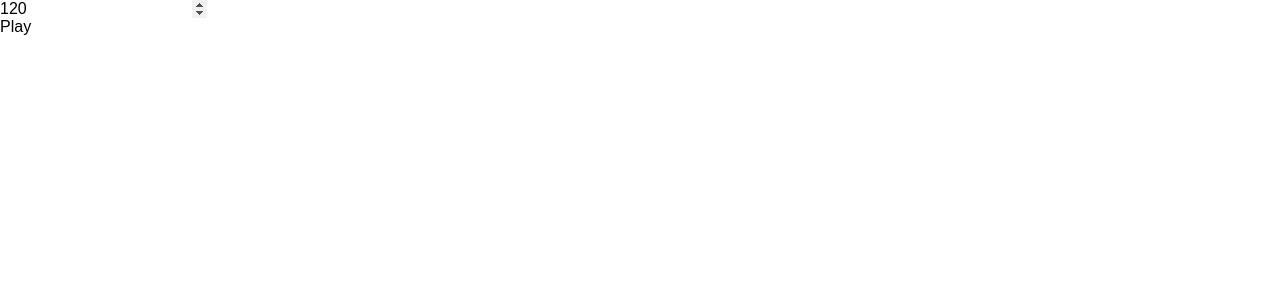
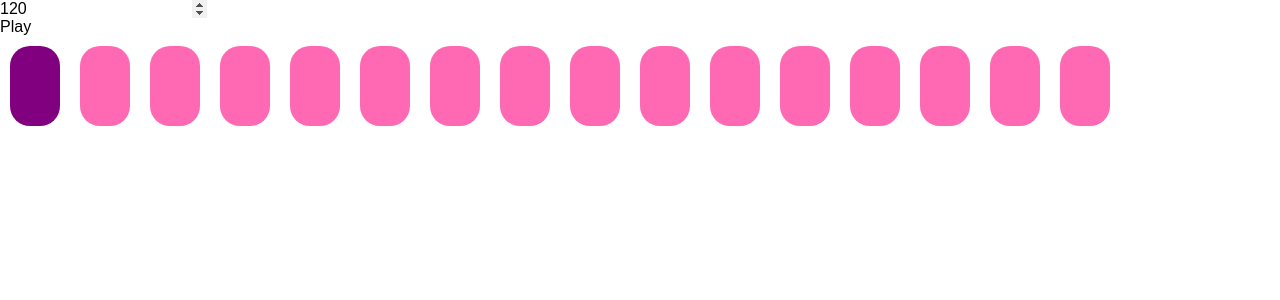
Before and after one commit to eliraybon/ElectronAligner, a React (Create React App) app: page / in a window 1280 px wide. Shown: the top 300 px of the page. Built offline with nearby package versions, Linux system fonts and the light colour scheme.

Commit message:
Implement step selection on sequencer row

```diff
--- a/public/application.css
+++ b/public/application.css
@@ -1 +1,3 @@
 @import "./assets/css/reset.css";
+@import "./assets/css/row.css";
+@import "./assets/css/step.css";
--- /dev/null
+++ b/public/assets/css/row.css
@@ -0,0 +1,3 @@
+.row {
+  display: flex;
+}
--- /dev/null
+++ b/public/assets/css/step.css
@@ -0,0 +1,11 @@
+.step {
+  width: 50px;
+  height: 80px;
+  border-radius: 20px;
+  background: hotpink;
+  margin: 10px;
+}
+
+.selected {
+  background: purple;
+}
--- /dev/null
+++ b/src/components/Row.jsx
@@ -0,0 +1,25 @@
+import React from 'react';
+import Step from './Step';
+
+export default class Row extends React.Component {
+
+  render() {
+    return (
+      <div>
+        <ul className="row">
+          {this.props.steps.map((step, i) => {
+            return (
+              <Step
+                step={step}
+                sound={this.props.sound}
+                stepNumber={i}
+                updateSequence={this.props.updateSequence}
+                key={i}
+              />
+            )
+          })}
+        </ul>
+      </div>
+    )
+  }
+}
--- /dev/null
+++ b/src/components/Step.jsx
@@ -0,0 +1,30 @@
+import React from 'react';
+
+export default class Step extends React.Component {
+  constructor(props) {
+    super(props);
+    this.state = {
+      selected: props.step
+    };
+  }
+
+  toggleSelect = () => {
+    const { sound, stepNumber } = this.props;
+    this.setState(state => {
+      return { selected: !state.selected }
+    });
+    this.props.updateSequence(sound, stepNumber, !this.state.selected);
+  }
+
+  render() {
+    let selected = (this.state.selected) ? "selected" : "";
+
+    return (
+      <li
+        className={`step ${selected}`}
+        onClick={this.toggleSelect}
+      >
+      </li>
+    )
+  }
+}
--- a/src/components/StepSequencer.jsx
+++ b/src/components/StepSequencer.jsx
@@ -1,7 +1,10 @@
 import React from 'react';
-import Tone, { Transport } from 'tone';
+import { Transport } from 'tone';
 import Sequence from '../util/Sequence';
+import Row from './Row';
+
 import Kick from '../synthesis/Kick';
+
 
 export default class StepSequeuncer extends React.Component {
   constructor(props) {
@@ -33,6 +36,16 @@ export default class StepSequeuncer extends React.Component {
     })
   }
 
+  updateSequence = (sound, stepNumber, selected) => {
+    switch (sound) {
+      case "kick":
+        this.kickSequence.steps[stepNumber] = selected;
+        break;
+      default:
+        return;
+    }
+  }
+
   togglePlay = () => {
     Transport.toggle();
     this.setState(state => {
@@ -58,6 +71,12 @@ export default class StepSequeuncer extends React.Component {
         <div onClick={this.togglePlay}>
           {(this.state.playing) ? "Pause" : "Play"}
         </div>
+
+        <Row
+          steps={this.kickSequence.steps}
+          sound="kick"
+          updateSequence={this.updateSequence}
+        />
       </div>
     )
   }
```
